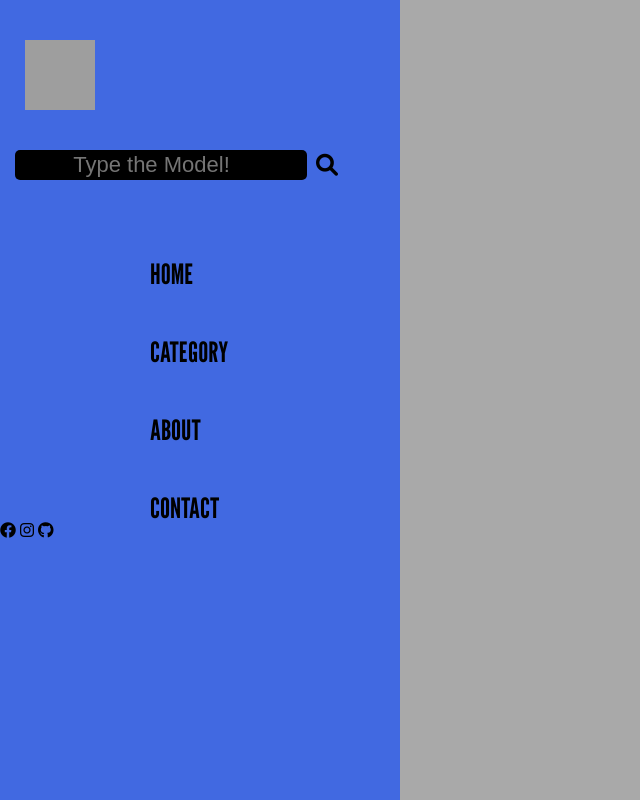
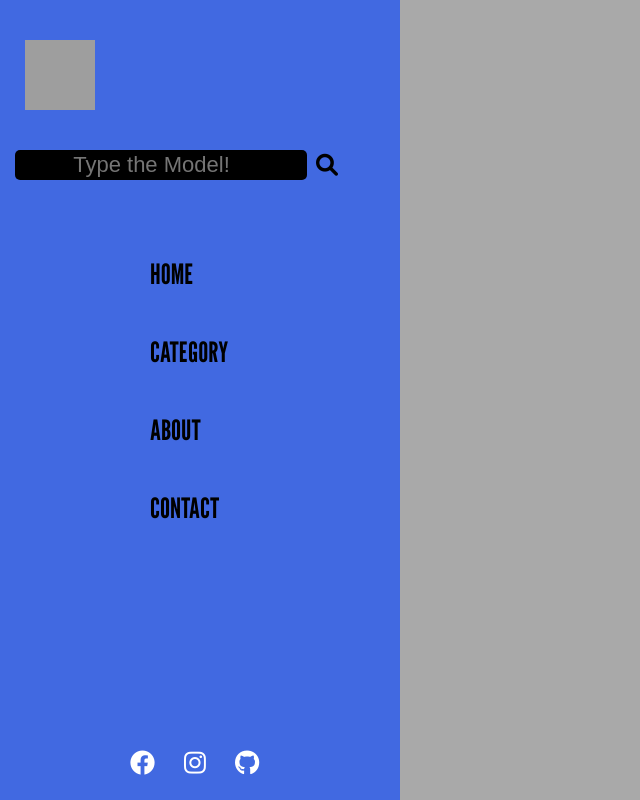
Before and after one commit to GeorgeGreen-1/Vertical-nav-bar, a plain HTML site: page index.html in a window 1280 px wide. Shown: the whole page, without its empty margins (0-640 px from the left). Drawn offline with nearby package versions, Linux system fonts and the light colour scheme; grey boxes are pictures that could not be loaded.

Commit message:
add footer style

```diff
--- a/css/style.css
+++ b/css/style.css
@@ -3,6 +3,7 @@ body{
     background: darkgray;
 }
 .wrapper{
+    position: relative;
     background-color: royalblue;
     width: 400px;
     height: 100vh;
@@ -44,3 +45,19 @@ header input{
     margin-top: 50px;
     cursor: pointer;
 }
+.soc-med{
+    position: absolute;
+    left: 130px;
+    bottom: 25px;
+}
+.fa-brands{
+    color: white;
+    font-size: 25px;
+    cursor: pointer;
+}
+.fa-instagram{
+    margin-left: 25px;
+}
+.fa-github{
+    margin-left: 25px;
+}
```
